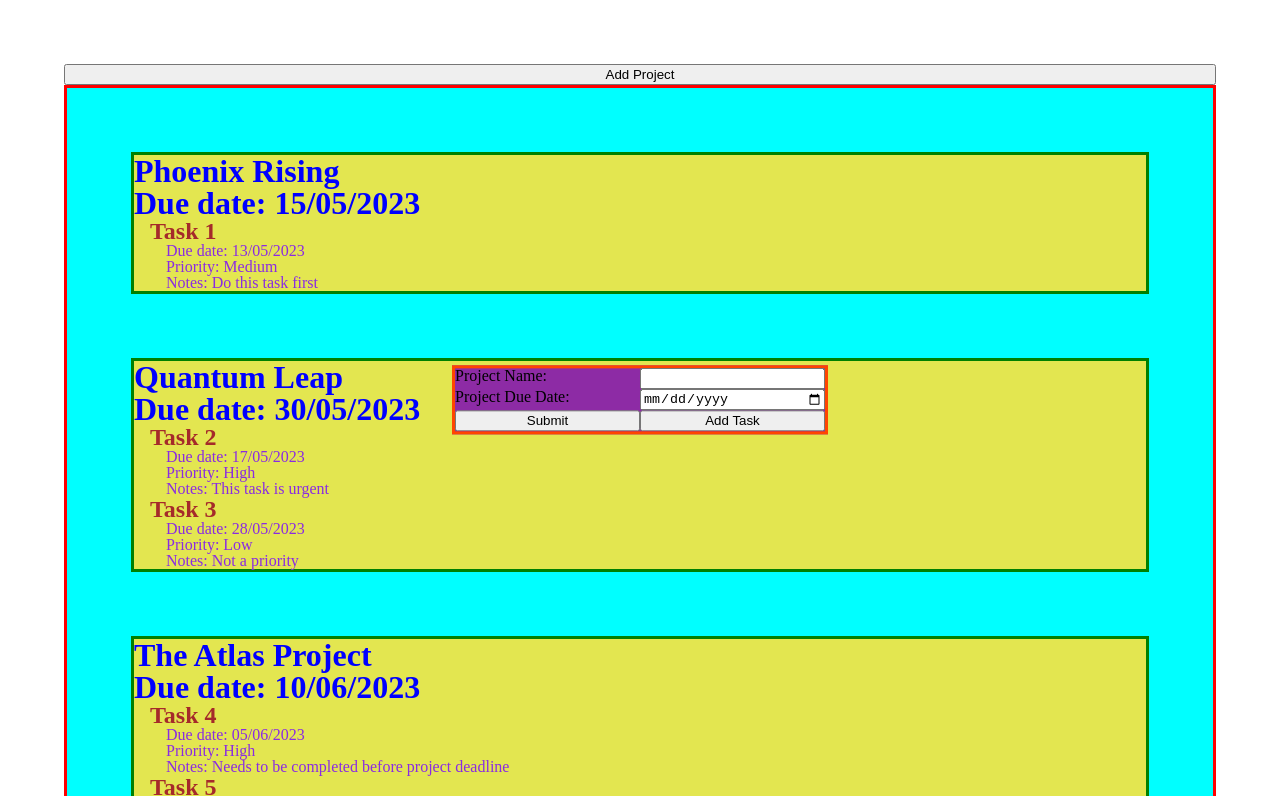
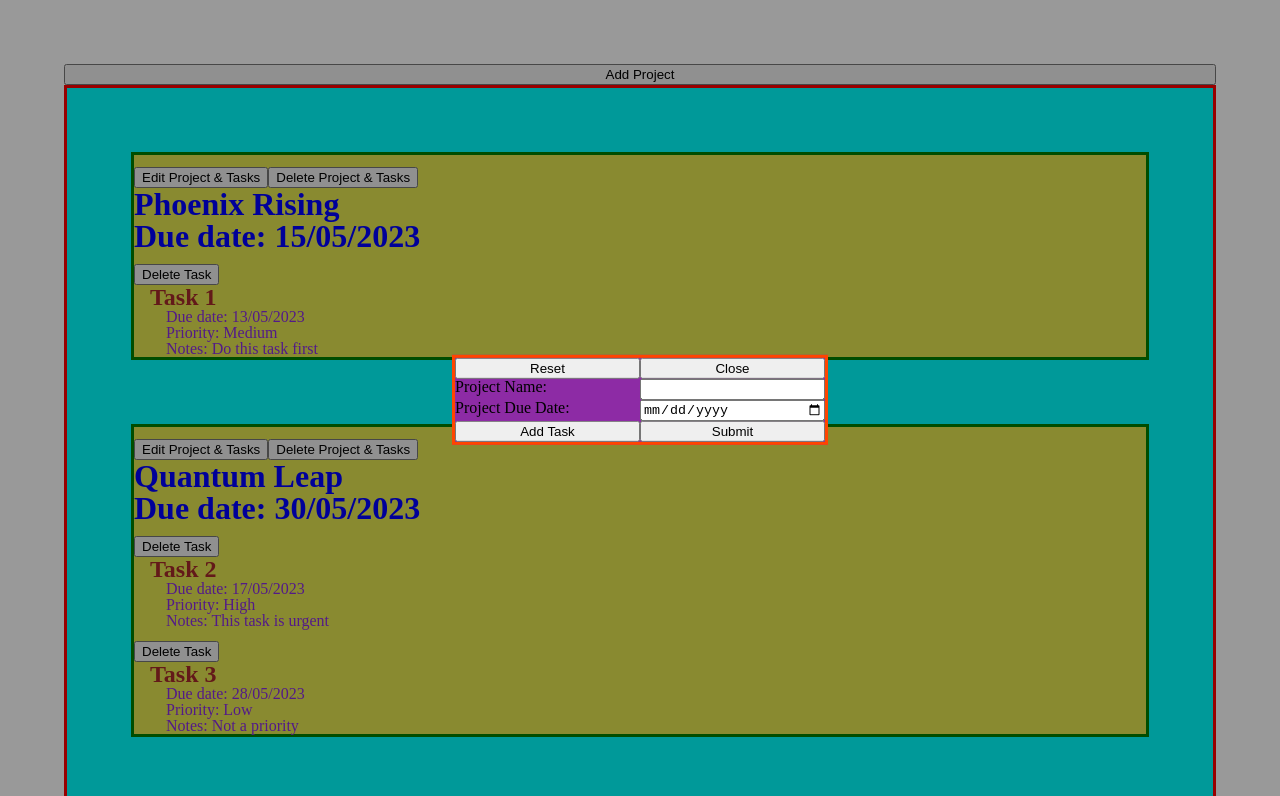
Before and after one commit to dwcarey/toDoList, a website built with webpack: page dist/index.html in a window 1280 px wide. Both pictures are taken after a click on the button "Add Project". Shown: the top 796 px of the page. Built offline with nearby package versions, Linux system fonts and the light colour scheme.

Commit message:
added close and reset button to form including eventlisteners, added edit and delete project buttons with unique IDs, added delete task buttons with somewhatunique IDs..., no functionalitry yet

```diff
--- a/src/projectFormDisplay.js
+++ b/src/projectFormDisplay.js
@@ -4,8 +4,30 @@ import { Task } from "./tasks";
 
 function projectFormDisplay() {
   const form = document.createElement('form');
+  const overlay = document.createElement('div');
+  overlay.id = 'overlay';
   form.id = 'projectForm';
   const content = document.getElementById('content');
+  content.appendChild(overlay);
+
+  //create reset button
+  const resetButton = document.createElement('button');
+  resetButton.id = 'resetButton';
+  resetButton.type = 'reset';
+  resetButton.textContent = 'Reset';
+  form.appendChild(resetButton);
+
+  //create close form button
+  const closeButton = document.createElement('button');
+  closeButton.id = 'closeButton';
+  closeButton.type = 'button';
+  closeButton.textContent = 'Close';
+
+  closeButton.addEventListener('click', (e) => {
+    form.remove();
+    overlay.remove();
+  })
+  form.appendChild(closeButton);
 
   // Create a label for the project name input field
   const projectNameLabel = document.createElement('label');
@@ -32,6 +54,16 @@ function projectFormDisplay() {
   projectDueDateInput.name = 'projectDueDate';
   form.appendChild(projectDueDateInput);
 
+ // Create an empty array to store task input fields
+  const taskInputs = [];
+
+  // Create a button to add tasks dynamically
+  const addTaskButton = document.createElement('button');
+  addTaskButton.id = 'addTaskButton';
+  addTaskButton.type = 'button';
+  addTaskButton.textContent = 'Add Task';
+
+  form.appendChild(addTaskButton);
   // Create a submit button
   const submitButton = document.createElement('button');
   submitButton.id = 'submitButton';
@@ -39,20 +71,12 @@ function projectFormDisplay() {
   submitButton.textContent = 'Submit';
   form.appendChild(submitButton);
 
-  // Create an empty array to store task input fields
-  const taskInputs = [];
 
-  // Create a button to add tasks dynamically
-  const addTaskButton = document.createElement('button');
-  addTaskButton.id = 'addTaskButton';
-  addTaskButton.type = 'button';
-  addTaskButton.textContent = 'Add Task';
-  form.appendChild(addTaskButton);
 
 
   addTaskButton.addEventListener('click', () => {
     const taskIndex = taskInputs.length + 1;
-
+    submitButton.remove();
     // Create a div to hold the task input fields
     const taskDiv = document.createElement('div');
     taskDiv.id = `taskDiv${taskIndex}`;
@@ -82,9 +106,9 @@ function projectFormDisplay() {
     taskDueDateInput.name = `taskDueDate${taskIndex}`;
     taskDiv.appendChild(taskDueDateInput);
 
-    // Create a label for the task priority input field
-    const taskPriorityLabel = document.createElement('label');
-    taskPriorityLabel.textContent = `Task ${taskIndex}`;
+// Create a label for the task priority input field
+const taskPriorityLabel = document.createElement('label');
+taskPriorityLabel.textContent = `Task ${taskIndex}`;
 
 // Create a select input field for the task priority
 const taskPrioritySelect = document.createElement('select');
@@ -100,6 +124,8 @@ for (const option of priorityOptions) {
   taskPrioritySelect.appendChild(priorityOption);
 }
 
+// Append the task priority label and select to the taskDiv
+taskDiv.appendChild(taskPriorityLabel);
 taskDiv.appendChild(taskPrioritySelect);
 
 // Create a label for the task notes input field
@@ -114,7 +140,10 @@ taskNotesTextarea.rows = 4;
 taskDiv.appendChild(taskNotesTextarea);
 
 // Add the task input fields to the form
-form.insertBefore(taskDiv, addTaskButton, submitButton);
+form.appendChild(taskDiv);
+form.appendChild(addTaskButton);
+form.appendChild(submitButton);
+
 
 // Store the task input fields in the taskInputs array
 taskInputs.push({
@@ -131,7 +160,7 @@ content.appendChild(form);
 // Handle form submission
 form.addEventListener('submit', (event) => {
 event.preventDefault();
-
+overlay.remove();
 // Retrieve project details from the form
 const projectName = projectNameInput.value;
 const projectDueDate = projectDueDateInput.value;
--- a/src/projectListLoad.js
+++ b/src/projectListLoad.js
@@ -10,7 +10,10 @@ function createTaskList(project) {
     const taskDue = document.createElement('p');
     const taskPriority = document.createElement('p');
     const taskNotes = document.createElement('p');
+    const taskDeleteButton = document.createElement('button');
 
+    taskDeleteButton.textContent = 'Delete Task';
+    taskDeleteButton.id = `taskDelete${i}`;
     taskName.textContent = task.name;
     taskDue.id = 'taskListItem';
     taskDue.textContent = `Due date: ${task.due}`;
@@ -19,6 +22,7 @@ function createTaskList(project) {
     taskNotes.id = 'taskListItem';
     taskNotes.textContent = `Notes: ${task.notes}`;
 
+    taskListItem.appendChild(taskDeleteButton);
     taskListItem.appendChild(taskName);
     taskListItem.appendChild(taskDue);
     taskListItem.appendChild(taskPriority);
@@ -29,15 +33,23 @@ function createTaskList(project) {
   return taskList;
 }
 
-function createProjectListItem(project) {
+function createProjectListItem(project, buttonID) {
   const projectListItem = document.createElement('li');
   const projectName = document.createElement('h2');
   const projectDue = document.createElement('p');
+  const editButton = document.createElement('button');
+  const deleteButton = document.createElement('button');
 
+  editButton.textContent = 'Edit Project & Tasks';
+  deleteButton.textContent = 'Delete Project & Tasks';
+  deleteButton.id = `Delete ${buttonID}`;
+  editButton.id = `Edit ${buttonID}`;
   projectListItem.id = 'listItem';
   projectName.textContent = project.name;
   projectDue.textContent = `Due date: ${project.due}`;
 
+  projectListItem.appendChild(editButton);
+  projectListItem.appendChild(deleteButton);
   projectListItem.appendChild(projectName);
   projectListItem.appendChild(projectDue);
   projectListItem.appendChild(createTaskList(project));
@@ -57,11 +69,14 @@ function projectListLoad() {
 
   for (let i = 0; i < projects.length; i++) {
     const project = projects[i];
-    const projectListItem = createProjectListItem(project);
+    const buttonID = `project${i}`;
+    const projectListItem = createProjectListItem(project, buttonID);
     projectsList.appendChild(projectListItem);
   }
 
   content.appendChild(projectsList);
 }
 
+
+
 export { projectListLoad };
--- a/src/style.css
+++ b/src/style.css
@@ -107,3 +107,9 @@
 	left: 0%;
 	transform: translate(-0%, -0%);
 }
+
+div[id^=taskDiv] {
+	grid-column: span 2;
+	display: grid;
+	grid-template-columns: 1fr 1fr;
+}
--- a/src/taskFormDisplay.js
+++ b/src/taskFormDisplay.js
@@ -42,10 +42,10 @@ function taskFormDisplay() {
 form.appendChild(taskPriorityLabel);
 
 // Create a select dropdown for the task priority
-
 taskPrioritySelect.name = 'taskPriority';
 taskPrioritySelect.id = 'taskPriority';
 form.appendChild(taskPrioritySelect);
+
 
             // Create three options for the task priority dropdown
             const lowPriorityOption = document.createElement('option');
```
Also changed, not shown: dist/main.js. Lines whose indentation alone changed are shown as unchanged.
